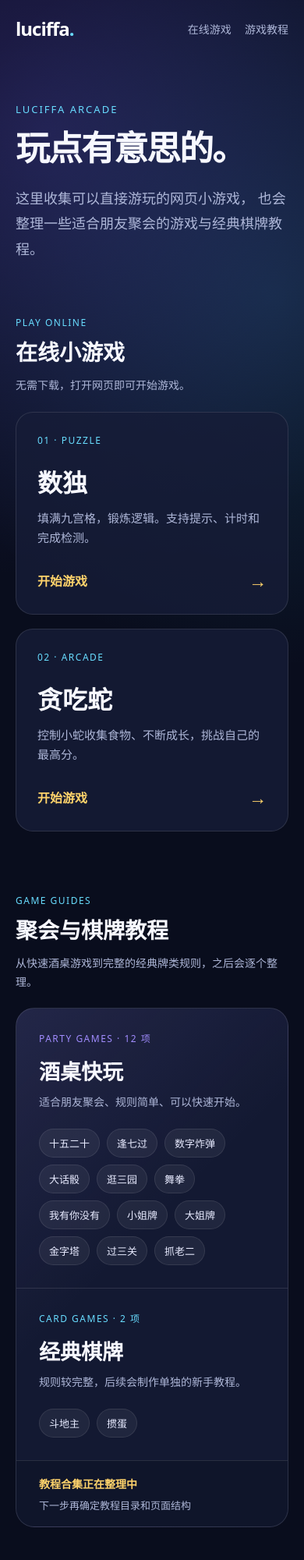
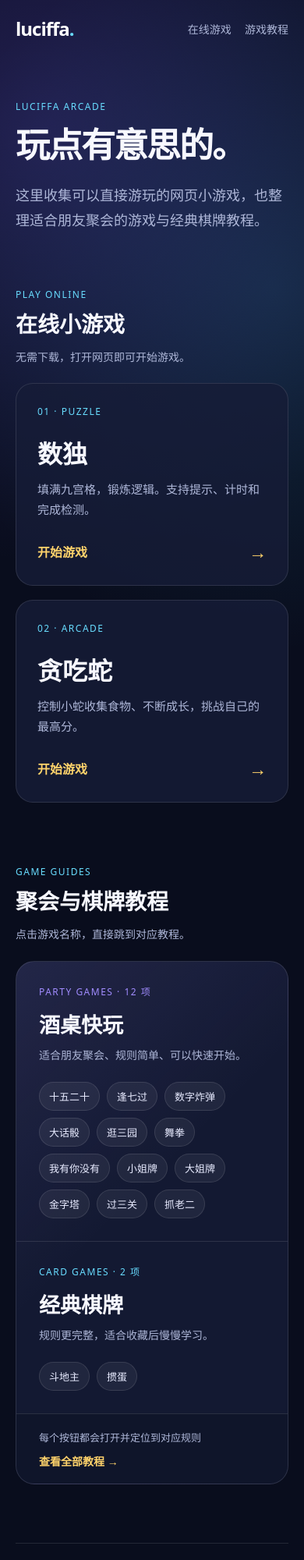
Before and after one commit to TheColdest55/Luciffa, a plain HTML site: page index.html in a window 390 px wide. Shown: the top 2000 px of the page at 78% size. Drawn offline with Linux system fonts and the light colour scheme.

Commit message:
Add files via upload

```diff
--- a/index.html
+++ b/index.html
@@ -3,13 +3,12 @@
 <head>
   <meta charset="UTF-8">
   <meta name="viewport" content="width=device-width, initial-scale=1.0">
+  <meta name="description" content="Luciffa Arcade 在线小游戏与聚会游戏教程。">
   <title>Luciffa Arcade</title>
-
   <style>
     :root {
       --bg: #090d1d;
       --surface: rgba(22, 29, 55, 0.82);
-      --surface-light: rgba(33, 42, 76, 0.72);
       --line: rgba(255, 255, 255, 0.11);
       --text: #f7f8ff;
       --muted: #aeb7d8;
@@ -18,13 +17,8 @@
       --yellow: #ffd36b;
     }
 
-    * {
-      box-sizing: border-box;
-    }
-
-    html {
-      scroll-behavior: smooth;
-    }
+    * { box-sizing: border-box; }
+    html { scroll-behavior: smooth; }
 
     body {
       margin: 0;
@@ -57,9 +51,7 @@
       letter-spacing: -1px;
     }
 
-    .logo span {
-      color: var(--blue);
-    }
+    .logo span { color: var(--blue); }
 
     nav a {
       margin-left: 22px;
@@ -68,25 +60,22 @@
       font-size: 14px;
     }
 
-    nav a:hover {
-      color: white;
-    }
+    nav a:hover { color: white; }
 
-    .hero {
-      padding: 75px 0 65px;
-    }
+    .hero { padding: 75px 0 65px; }
 
-    .eyebrow {
-      display: inline-block;
-      margin-bottom: 18px;
+    .eyebrow,
+    .section-label,
+    .game-number,
+    .guide-type {
       color: var(--blue);
-      font-size: 13px;
-      letter-spacing: 2px;
+      font-size: 12px;
+      letter-spacing: 1.5px;
     }
 
     h1 {
       max-width: 780px;
-      margin: 0;
+      margin: 18px 0 0;
       font-size: clamp(44px, 8vw, 86px);
       line-height: 1.04;
       letter-spacing: -4px;
@@ -100,13 +89,8 @@
       line-height: 1.8;
     }
 
-    .section {
-      padding: 25px 0 75px;
-    }
-
-    .section + .section {
-      padding-top: 5px;
-    }
+    .section { padding: 25px 0 75px; }
+    .section + .section { padding-top: 5px; }
 
     .section-heading {
       display: flex;
@@ -116,17 +100,8 @@
       margin-bottom: 22px;
     }
 
-    .section-label {
-      margin-bottom: 8px;
-      color: var(--blue);
-      font-size: 12px;
-      letter-spacing: 1.5px;
-    }
-
-    .section-heading h2 {
-      margin: 0;
-      font-size: 28px;
-    }
+    .section-label { margin-bottom: 8px; }
+    .section-heading h2 { margin: 0; font-size: 28px; }
 
     .section-heading p {
       max-width: 470px;
@@ -154,10 +129,7 @@
       border: 1px solid var(--line);
       border-radius: 22px;
       background: var(--surface);
-      transition:
-        transform 0.2s ease,
-        border-color 0.2s ease,
-        box-shadow 0.2s ease;
+      transition: transform .2s ease, border-color .2s ease, box-shadow .2s ease;
     }
 
     .game-card:hover {
@@ -166,16 +138,7 @@
       box-shadow: 0 20px 45px rgba(0, 0, 0, 0.28);
     }
 
-    .game-number {
-      color: var(--blue);
-      font-size: 12px;
-      letter-spacing: 1.5px;
-    }
-
-    .game-card h3 {
-      margin: 21px 0 12px;
-      font-size: 32px;
-    }
+    .game-card h3 { margin: 21px 0 12px; font-size: 32px; }
 
     .game-card p {
       margin: 0;
@@ -193,10 +156,7 @@
       font-weight: 700;
     }
 
-    .play b {
-      font-size: 23px;
-      font-weight: 400;
-    }
+    .play b { font-size: 23px; font-weight: 400; }
 
     .guide-board {
       overflow: hidden;
@@ -209,31 +169,14 @@
 
     .guide-grid {
       display: grid;
-      grid-template-columns: 1.45fr 0.75fr;
+      grid-template-columns: 1.45fr .75fr;
     }
 
-    .guide-column {
-      padding: 29px;
-    }
+    .guide-column { padding: 29px; }
 
-    .guide-column + .guide-column {
-      border-left: 1px solid var(--line);
-    }
-
-    .guide-type {
-      color: var(--purple);
-      font-size: 12px;
-      letter-spacing: 1.5px;
-    }
-
-    .guide-column.cards .guide-type {
-      color: var(--blue);
-    }
-
-    .guide-column h3 {
-      margin: 13px 0 9px;
-      font-size: 27px;
-    }
+    .guide-column + .guide-column { border-left: 1px solid var(--line); }
+    .guide-column:first-child .guide-type { color: var(--purple); }
+    .guide-column h3 { margin: 13px 0 9px; font-size: 27px; }
 
     .guide-column p {
       margin: 0 0 22px;
@@ -252,9 +195,20 @@
       padding: 8px 12px;
       color: #e8ebff;
       font-size: 13px;
-      border: 1px solid rgba(255, 255, 255, 0.09);
+      text-decoration: none;
+      border: 1px solid rgba(255, 255, 255, 0.11);
       border-radius: 999px;
       background: rgba(255, 255, 255, 0.06);
+      transition: transform .18s ease, color .18s ease, border-color .18s ease, background .18s ease;
+    }
+
+    .chip:hover,
+    .chip:focus-visible {
+      transform: translateY(-2px);
+      color: white;
+      border-color: rgba(104, 220, 255, .55);
+      background: rgba(104, 220, 255, .11);
+      outline: none;
     }
 
     .guide-status {
@@ -267,14 +221,13 @@
       background: rgba(8, 12, 29, 0.34);
     }
 
-    .guide-status strong {
+    .guide-status span { color: var(--muted); font-size: 13px; }
+
+    .guide-status a {
       color: var(--yellow);
       font-size: 14px;
-    }
-
-    .guide-status span {
-      color: var(--muted);
-      font-size: 13px;
+      font-weight: 700;
+      text-decoration: none;
     }
 
     footer {
@@ -285,63 +238,25 @@
     }
 
     @media (max-width: 760px) {
-      header {
-        padding: 20px 0;
-      }
-
-      nav a {
-        margin-left: 13px;
-      }
-
-      .hero {
-        padding: 55px 0 45px;
-      }
-
-      h1 {
-        letter-spacing: -2px;
-      }
-
-      .section-heading {
-        display: block;
-      }
-
-      .section-heading p {
-        margin-top: 12px;
-        text-align: left;
-      }
-
-      .game-grid,
-      .guide-grid {
-        grid-template-columns: 1fr;
-      }
-
-      .game-card {
-        min-height: 235px;
-      }
-
-      .guide-column + .guide-column {
-        border-top: 1px solid var(--line);
-        border-left: 0;
-      }
-
-      .guide-status {
-        display: block;
-      }
-
-      .guide-status span {
-        display: block;
-        margin-top: 7px;
-      }
+      header { padding: 20px 0; }
+      nav a { margin-left: 13px; }
+      .hero { padding: 55px 0 45px; }
+      h1 { letter-spacing: -2px; }
+      .section-heading { display: block; }
+      .section-heading p { margin-top: 12px; text-align: left; }
+      .game-grid, .guide-grid { grid-template-columns: 1fr; }
+      .game-card { min-height: 235px; }
+      .guide-column + .guide-column { border-top: 1px solid var(--line); border-left: 0; }
+      .guide-status { display: block; }
+      .guide-status a { display: inline-block; margin-top: 10px; }
     }
   </style>
 </head>
-
 <body>
   <div class="container">
     <header>
       <a class="logo" href="index.html">luciffa<span>.</span></a>
-
-      <nav>
+      <nav aria-label="主导航">
         <a href="#online-games">在线游戏</a>
         <a href="#game-guides">游戏教程</a>
       </nav>
@@ -351,11 +266,7 @@
       <section class="hero">
         <div class="eyebrow">LUCIFFA ARCADE</div>
         <h1>玩点有意思的。</h1>
-
-        <p>
-          这里收集可以直接游玩的网页小游戏，
-          也会整理一些适合朋友聚会的游戏与经典棋牌教程。
-        </p>
+        <p>这里收集可以直接游玩的网页小游戏，也整理适合朋友聚会的游戏与经典棋牌教程。</p>
       </section>
 
       <section class="section" id="online-games">
@@ -364,7 +275,6 @@
             <div class="section-label">PLAY ONLINE</div>
             <h2>在线小游戏</h2>
           </div>
-
           <p>无需下载，打开网页即可开始游戏。</p>
         </div>
 
@@ -375,11 +285,7 @@
               <h3>数独</h3>
               <p>填满九宫格，锻炼逻辑。支持提示、计时和完成检测。</p>
             </div>
-
-            <div class="play">
-              开始游戏
-              <b>→</b>
-            </div>
+            <div class="play">开始游戏 <b>→</b></div>
           </a>
 
           <a class="game-card" href="snake.html">
@@ -388,11 +294,7 @@
               <h3>贪吃蛇</h3>
               <p>控制小蛇收集食物、不断成长，挑战自己的最高分。</p>
             </div>
-
-            <div class="play">
-              开始游戏
-              <b>→</b>
-            </div>
+            <div class="play">开始游戏 <b>→</b></div>
           </a>
         </div>
       </section>
@@ -403,8 +305,7 @@
             <div class="section-label">GAME GUIDES</div>
             <h2>聚会与棋牌教程</h2>
           </div>
-
-          <p>从快速酒桌游戏到完整的经典牌类规则，之后会逐个整理。</p>
+          <p>点击游戏名称，直接跳到对应教程。</p>
         </div>
 
         <div class="guide-board">
@@ -413,46 +314,42 @@
               <div class="guide-type">PARTY GAMES · 12 项</div>
               <h3>酒桌快玩</h3>
               <p>适合朋友聚会、规则简单、可以快速开始。</p>
-
               <div class="chips">
-                <span class="chip">十五二十</span>
-                <span class="chip">逢七过</span>
-                <span class="chip">数字炸弹</span>
-                <span class="chip">大话骰</span>
-                <span class="chip">逛三园</span>
-                <span class="chip">舞拳</span>
-                <span class="chip">我有你没有</span>
-                <span class="chip">小姐牌</span>
-                <span class="chip">大姐牌</span>
-                <span class="chip">金字塔</span>
-                <span class="chip">过三关</span>
-                <span class="chip">抓老二</span>
+                <a class="chip" href="game-guides.html#fifteen-twenty">十五二十</a>
+                <a class="chip" href="game-guides.html#pass-seven">逢七过</a>
+                <a class="chip" href="game-guides.html#number-bomb">数字炸弹</a>
+                <a class="chip" href="game-guides.html#liars-dice">大话骰</a>
+                <a class="chip" href="game-guides.html#three-gardens">逛三园</a>
+                <a class="chip" href="game-guides.html#dance-fist">舞拳</a>
+                <a class="chip" href="game-guides.html#i-have-you-dont">我有你没有</a>
+                <a class="chip" href="game-guides.html#miss-card">小姐牌</a>
+                <a class="chip" href="game-guides.html#big-sister-card">大姐牌</a>
+                <a class="chip" href="game-guides.html#pyramid">金字塔</a>
+                <a class="chip" href="game-guides.html#three-gates">过三关</a>
+                <a class="chip" href="game-guides.html#catch-second">抓老二</a>
               </div>
             </div>
 
-            <div class="guide-column cards">
+            <div class="guide-column">
               <div class="guide-type">CARD GAMES · 2 项</div>
               <h3>经典棋牌</h3>
-              <p>规则较完整，后续会制作单独的新手教程。</p>
-
+              <p>规则更完整，适合收藏后慢慢学习。</p>
               <div class="chips">
-                <span class="chip">斗地主</span>
-                <span class="chip">掼蛋</span>
+                <a class="chip" href="game-guides.html#dou-dizhu">斗地主</a>
+                <a class="chip" href="game-guides.html#guandan">掼蛋</a>
               </div>
             </div>
           </div>
 
           <div class="guide-status">
-            <strong>教程合集正在整理中</strong>
-            <span>下一步再确定教程目录和页面结构</span>
+            <span>每个按钮都会打开并定位到对应规则</span>
+            <a href="game-guides.html">查看全部教程 →</a>
           </div>
         </div>
       </section>
     </main>
 
-    <footer>
-      © 2026 Luciffa Arcade · Made for play.
-    </footer>
+    <footer>© 2026 Luciffa Arcade · Made for play.</footer>
   </div>
 </body>
 </html>
```
